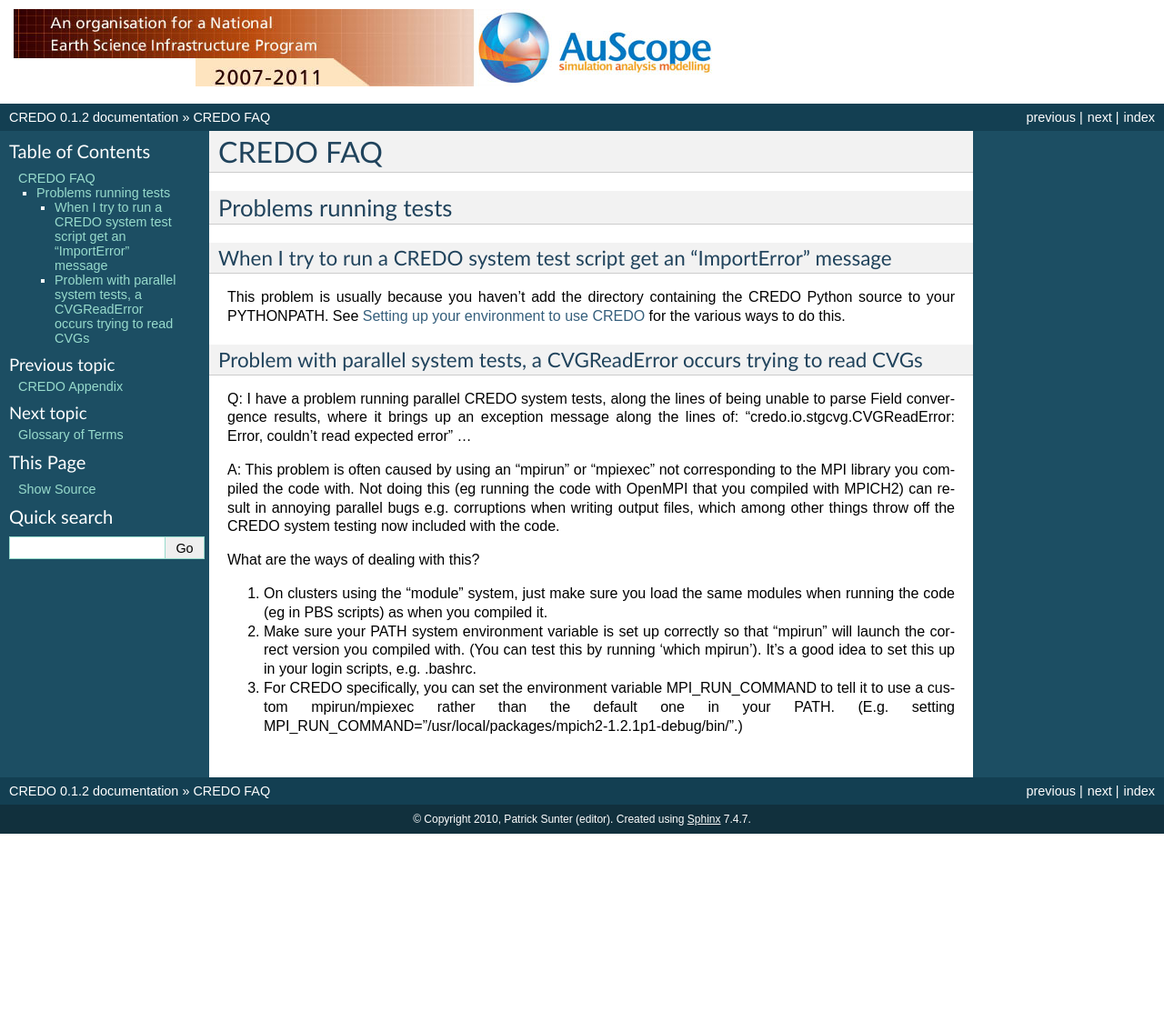
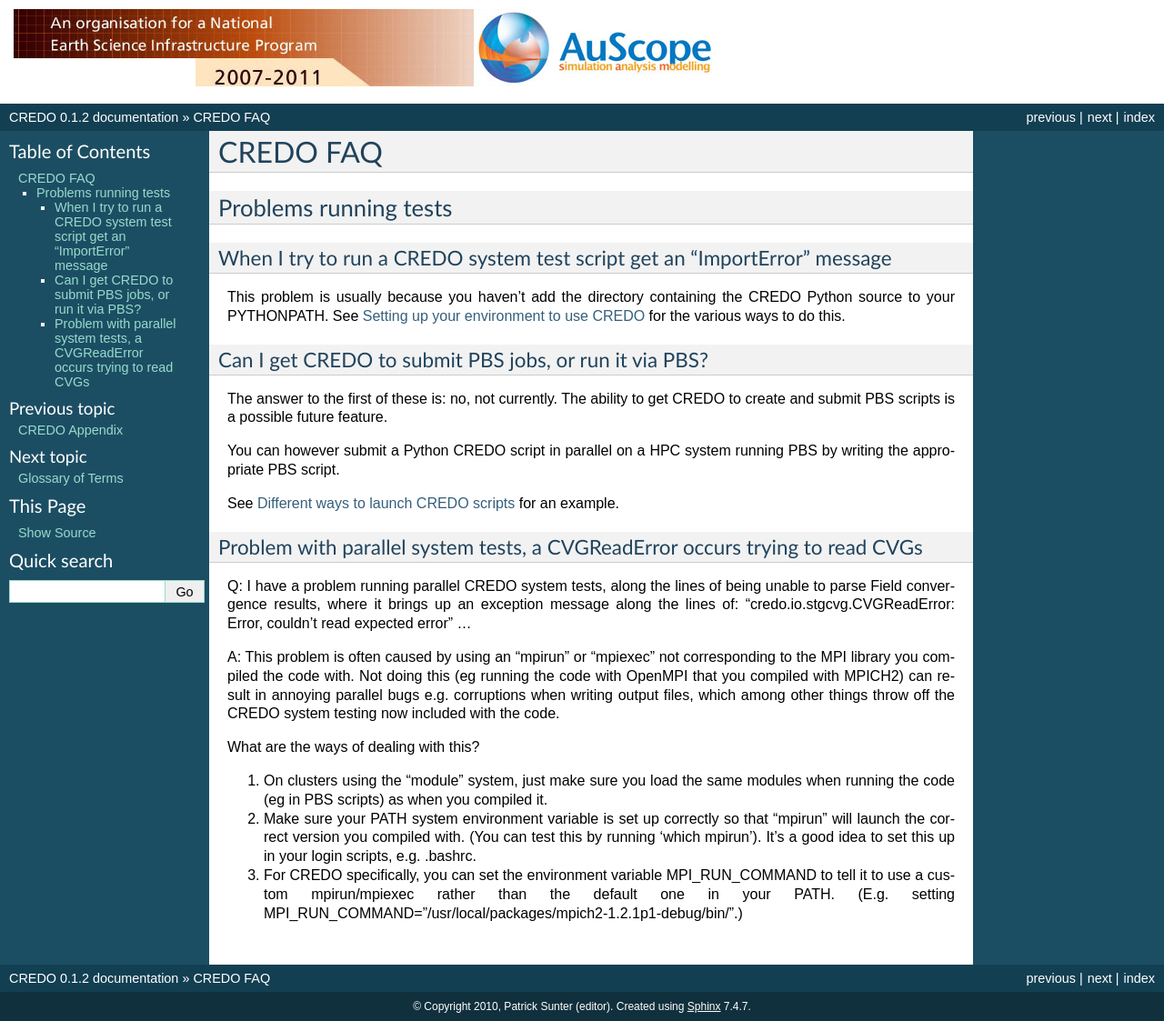
Before and after one commit to PatSunter/credo, a Sphinx documentation site: the page built from doc/credo-faq.rst, in a window 1280 px wide. Shown: the whole page at 91% size. Built offline with Sphinx 7.4.7, drawn with Linux system fonts in a browser that asks for light colours; before the commit the page ends 917 px from its top, so only the background shows below that.

Commit message:
Updated CREDO docs with an example of how to launch scripts via PBS.

```diff
--- a/doc/credo-examples.rst
+++ b/doc/credo-examples.rst
@@ -16,11 +16,14 @@ and run Underworld runs using CREDO, and analyse/post-process the results.
 This is for custom analysis, rather than for addition to the automated
 testing system.
 
-Finally the :ref:`credo-examples-scibenchmarking` section shows the more complex
+The :ref:`credo-examples-scibenchmarking` section shows the more complex
 use-case of the code, where scientific benchmarks are set up:
 generally requiring
 both analysis-style set-up of models to run, while also using the system
 testing features to allow automated regular running of this benchmark.
+
+The :ref:`credo-examples-joblaunch` section gives examples of how to run CREDO
+scripts in different ways, including via PBS.
 
 .. Note::
    CREDO is designed in such a manner that it should be possible to readily
@@ -58,3 +61,13 @@ Scientific Benchmarking using CREDO
    :maxdepth: 1
 
    examples/configure-scibenchmark.rst
+
+.. _credo-examples-joblaunch:
+
+Different ways to launch CREDO scripts
+======================================
+
+.. toctree::
+   :maxdepth: 1
+
+   examples/joblaunch-pbs.rst
--- a/doc/credo-faq.rst
+++ b/doc/credo-faq.rst
@@ -13,6 +13,17 @@ When I try to run a CREDO system test script get an "ImportError" message
 This problem is usually because you haven't add the directory containing
 the CREDO Python source to your PYTHONPATH. See :ref:`environment_setup`
 for the various ways to do this.
+
+Can I get CREDO to submit PBS jobs, or run it via PBS?
+------------------------------------------------------
+
+The answer to the first of these is: no, not currently. The ability to get
+CREDO to create and submit PBS scripts is a possible future feature.
+
+You can however submit a Python CREDO script in parallel on a HPC system
+running PBS by writing the appropriate PBS script.
+
+See :ref:`credo-examples-joblaunch` for an example.
 
 Problem with parallel system tests, a CVGReadError occurs trying to read CVGs
 -----------------------------------------------------------------------------
```
Also changed, not shown: doc/examples/joblaunch-pbs.rst (added, +23 -0 lines), 1 other file.
